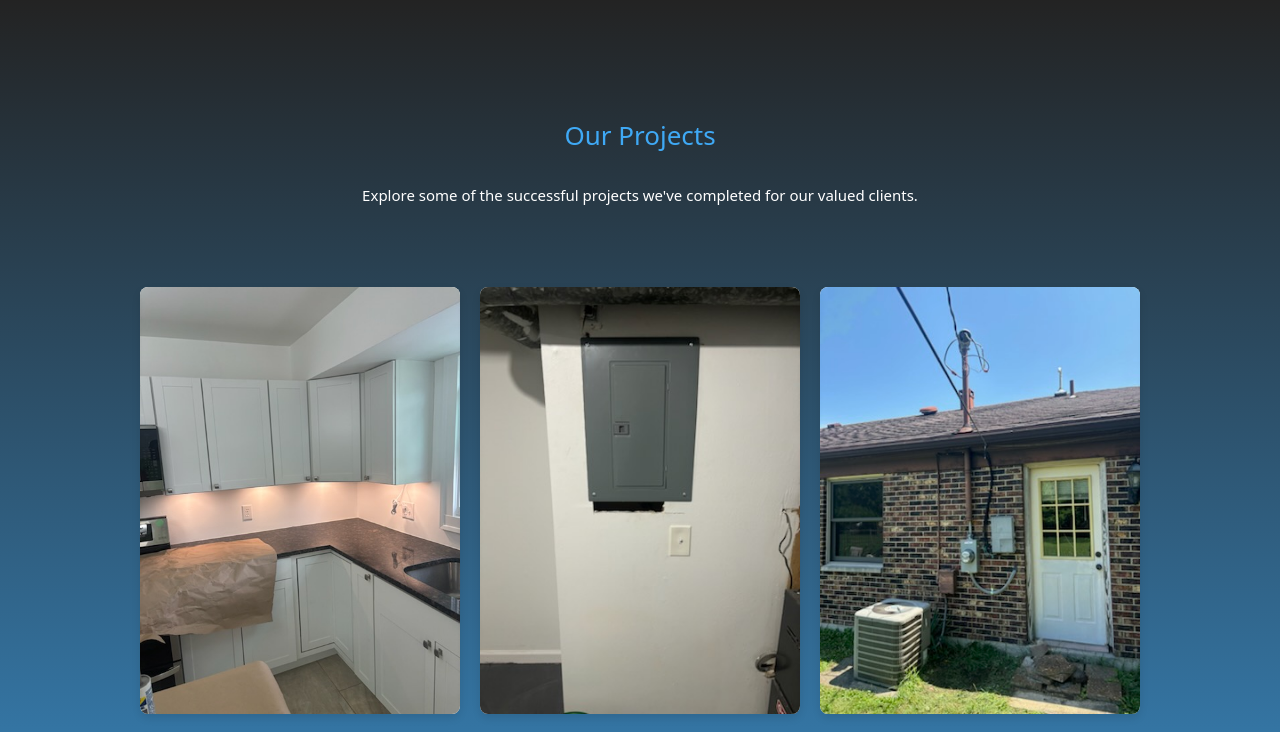
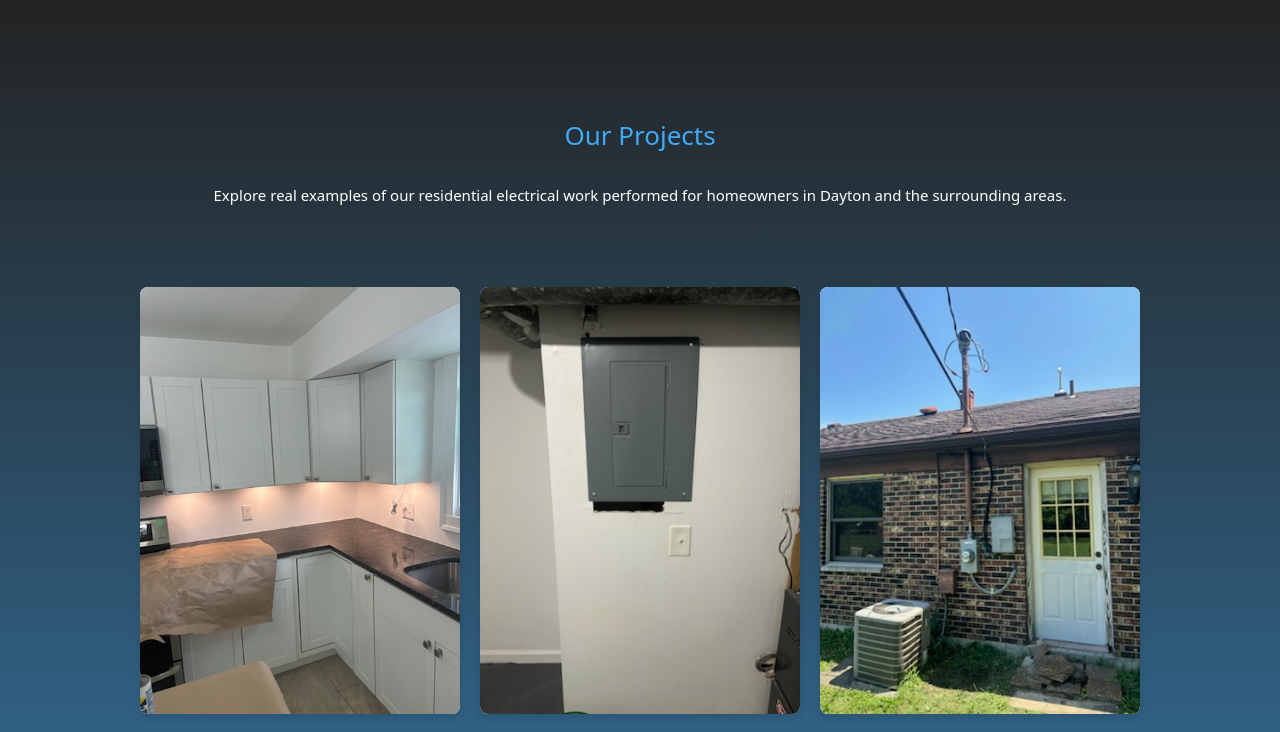
Before and after one commit to carballo91/Beavers-Homes, a Django app: page /gallery in a window 1280 px wide. Shown: the part 201-933 px from the top of the page. Run offline with Django 5.2, Linux system fonts and the light colour scheme.

Commit message:
Updated site

```diff
--- a/beavers_homes/templates/beavers_homes/gallery.html
+++ b/beavers_homes/templates/beavers_homes/gallery.html
@@ -7,20 +7,35 @@
     <div class="container">
         <header>
             <h1>Our Projects</h1>
-            <p>Explore some of the successful projects we've completed for our valued clients.</p>
+            <p>Explore real examples of our residential electrical work performed for homeowners in Dayton and the surrounding areas.</p>
         </header>
         <div class="gallery">
             <div class="gallery-item">
-                <img src="{% static 'beavers_homes/images/project1.jpg' %}" alt="Project 2">
+                <img src="{% static 'beavers_homes/images/project1.jpg' %}" alt="Recessed lighting installation in Dayton Ohio home by Beavers Homes electricians">
             </div>
             <div class="gallery-item">
-                <img src="{% static 'beavers_homes/images/project2.jpg' %}" alt="Project 3">
+                <img src="{% static 'beavers_homes/images/project2.jpg' %}" alt="Electrical panel replacement completed by Beavers Homes LLC in Dayton OH">
             </div>
             <div class="gallery-item">
-                <img src="{% static 'beavers_homes/images/project3.jpg' %}" alt="Project 4">
+                <img src="{% static 'beavers_homes/images/project3.jpg' %}" alt="Whole-home electrical rewire project completed in Dayton OH">
             </div>
             <div class="gallery-item">
-                <img src="{% static 'beavers_homes/images/project4.jpg' %}" alt="Project 5">
+                <img src="{% static 'beavers_homes/images/project4.jpg' %}" alt="Outdoor meter and service upgrade installed by Beavers Homes electricians Dayton Ohio">
+            </div>
+            <div class="gallery-item">
+                <img src="{% static 'beavers_homes/images/project5.jpg' %}" alt="Underground electrical conduit installation at new construction site in Dayton Ohio by Beavers Homes electricians">
+            </div>
+            <div class="gallery-item">
+                <img src="{% static 'beavers_homes/images/project6.jpg' %}" alt="Beavers Homes electrician trucks at new home construction site in Dayton Ohio during electrical rough-in">
+            </div>
+            <div class="gallery-item">
+                <img src="{% static 'beavers_homes/images/project7.jpg' %}" alt="Tesla EV wall charger installation by Beavers Homes LLC electricians in Dayton Ohio garage">
+            </div>
+            <div class="gallery-item">
+                <img src="{% static 'beavers_homes/images/project8.jpg' %}" alt="Under-cabinet lighting and appliance electrical installation in Dayton Ohio kitchen by Beavers Homes LLC">
+            </div>
+            <div class="gallery-item">
+                <img src="{% static 'beavers_homes/images/project9.jpg' %}" alt="Residential electrical meter and service disconnect installation in Dayton Ohio by Beavers Homes LLC">
             </div>
         </div>
     </div>
```
